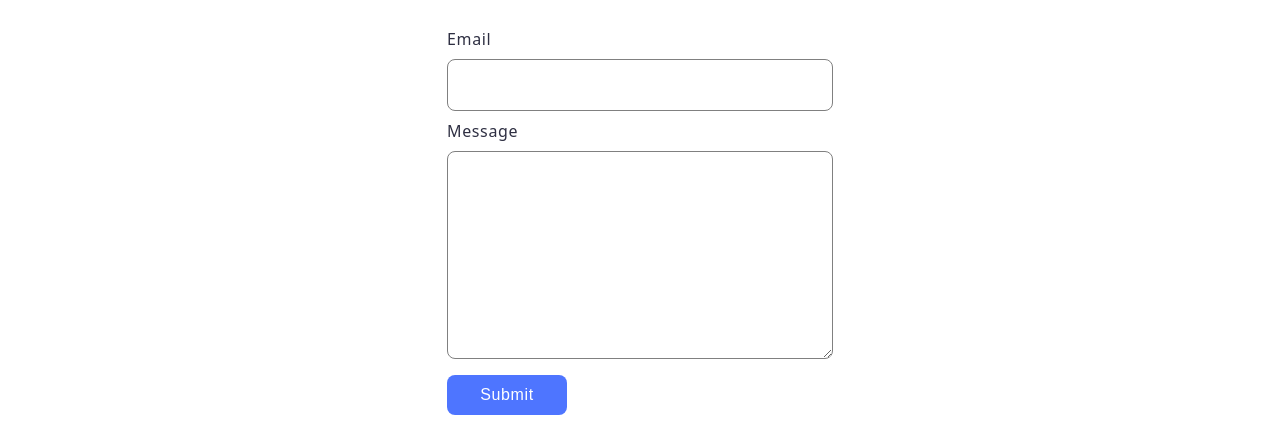
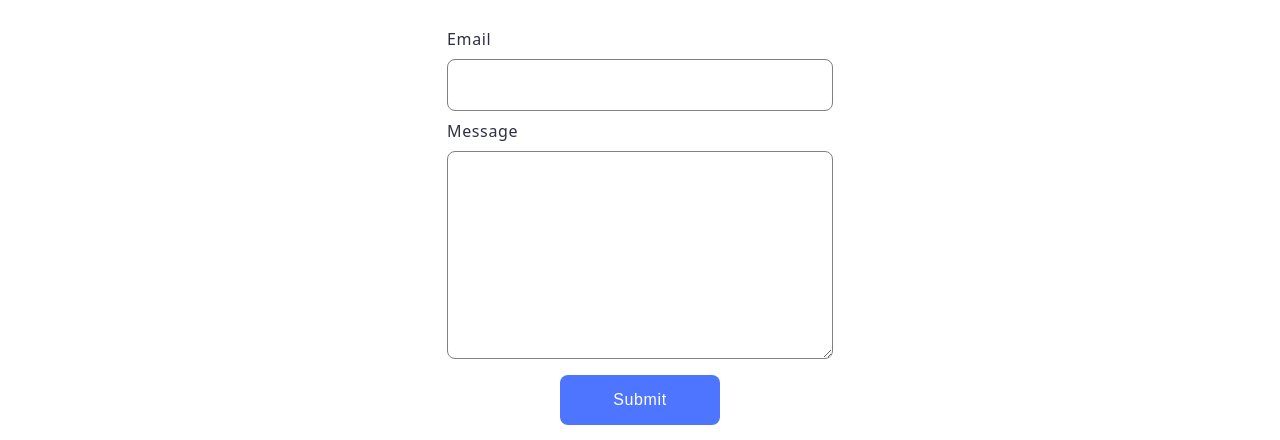
Before and after one commit to JokerGared/goit-js-hw-09, a website built with Vite: page src/index.html in a window 1280 px wide. Shown: the part 666-1106 px from the top of the page. Built offline with nearby package versions, Linux system fonts and the light colour scheme; what simplelightbox would draw is missing.

Commit message:
some changes

```diff
--- a/src/css/2-form.css
+++ b/src/css/2-form.css
@@ -1,5 +1,7 @@
 .feedback-form {
   padding: 15px;
+  display: flex;
+  flex-direction: column;
 }
 
 label {
@@ -62,10 +64,11 @@ button {
   line-height: 1.5;
   letter-spacing: 0.04em;
   color: #fff;
-  width: 120px;
-  height: 40px;
+  width: 160px;
+  height: 50px;
   background-color: #4e75ff;
   transition: background-color 250ms cubic-bezier(0.4, 0, 0.2, 1);
+  align-self: center;
 }
 
 button:hover,
```
